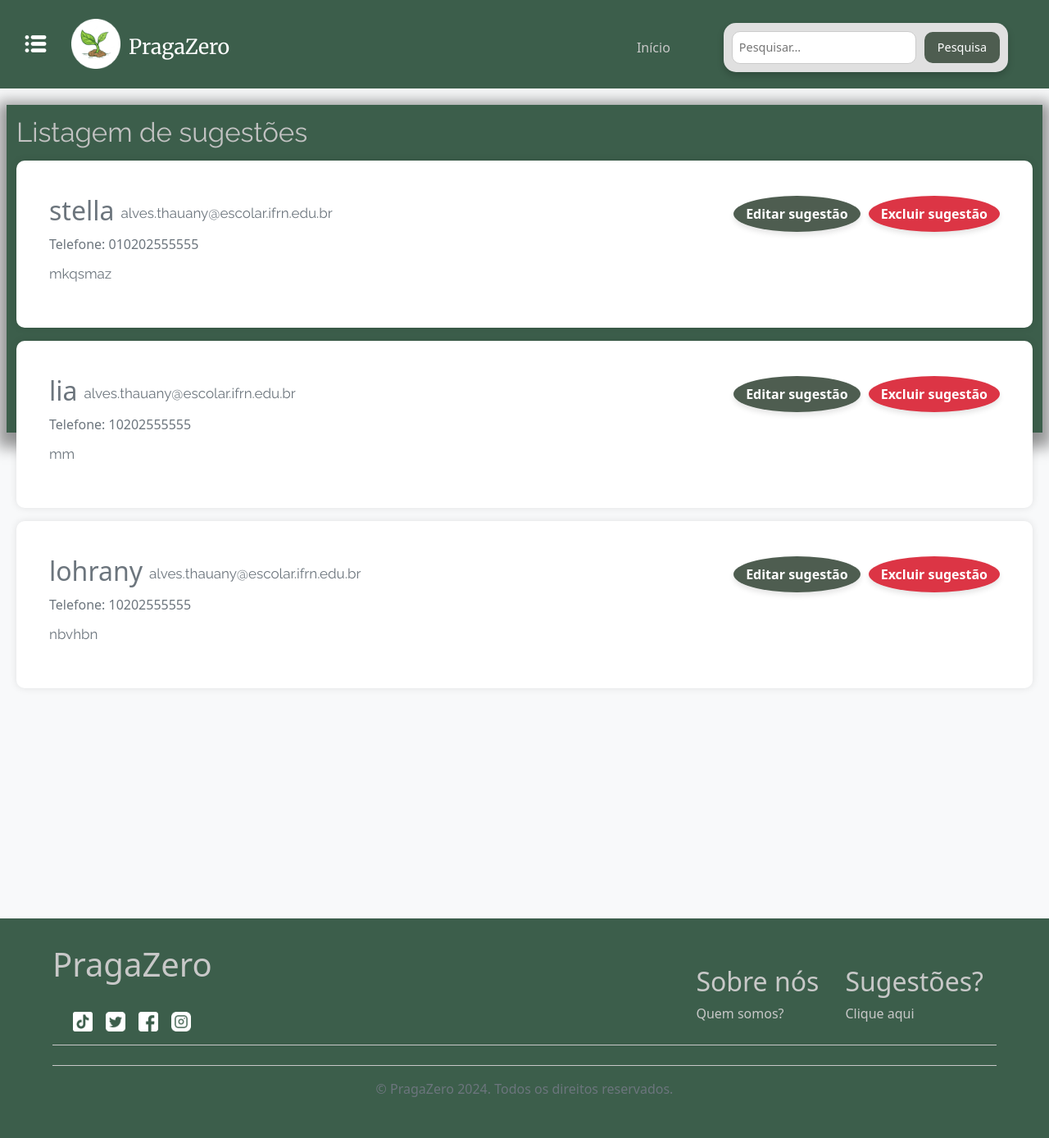
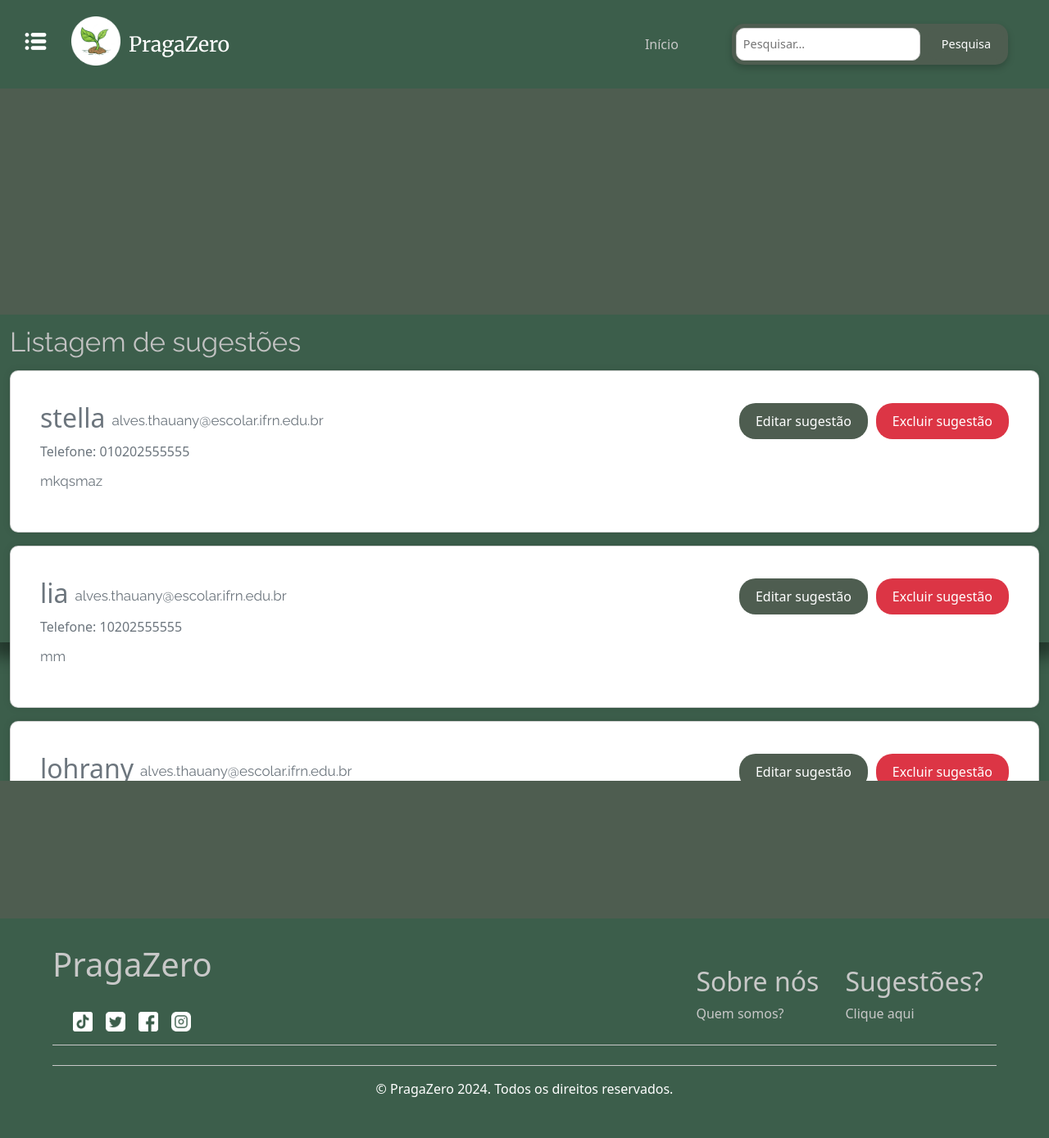
Before and after one commit to xstellas2/rascunhotcc, a Django app: page /listagem_sugestoes/ in a window 1280 px wide. Shown: the whole page at 82% size. Run offline with Django 5.2, Linux system fonts and the light colour scheme; data comes from the database, SQL or seed files in the repository; both versions use the stored data as it was after the commit.

Commit message:
Atualizações 3008

```diff
--- a/agro/templates/listagem_sugestoes.html
+++ b/agro/templates/listagem_sugestoes.html
@@ -7,6 +7,10 @@
 <link rel="stylesheet" href="{% static 'css/style.css' %}" />
 
 <div class="d-flex flex-column" style="min-height: 100vh;">
+    <header class="container-fluid text-white" style="background-color: #4e5d50;">
+        <!-- Conteúdo do header -->
+    </header>
+
     <main class="container-fluid flex-grow-1">
         <section class="row">
             <div class="col">
@@ -76,5 +80,8 @@
         </section>
     </main>
 
+    <footer class="container-fluid text-white" style="background-color: #4e5d50;">
+        <!-- Conteúdo do footer -->
+    </footer>
 </div>
 {% endblock %}
--- a/static/css/style.css
+++ b/static/css/style.css
@@ -346,12 +351,12 @@
 .search-bar-form {
     display: flex;
     align-items: center;
-    background-color: #e0e0e0;
+    background-color: #4e5d50; /* Verde */
     border-radius: 15px;
-    padding: 10px;
+    padding: 5px; /* Reduzido */
     box-shadow: 0 4px 8px rgba(0, 0, 0, 0.2);
     max-width: 400px;
-    margin: 20px 50px;
+    margin: 10px 50px; /* Reduzido */
 }
 
 .search-bar-form input[type="text"] {
@@ -381,88 +386,14 @@
 
 /* Estilos para o container principal */
 .container-fluid {
-    padding: 20px;
-    background-color: #f8f9fa; /* Cor de fundo leve para destacar as cards */
+    background-color: #3C5E4B; /* Cor verde */
+    flex-grow: 1;
+    overflow-y: auto;
 }
 
-/* Estilos para as cards */
+/* Estilos para os cards */
 .card {
-    border: none;
-    border-radius: 10px;
-    box-shadow: 0 4px 6px rgba(0, 0, 0, 0.1);
-}
-
-.card-body {
-    padding: 20px;
-    background-color: #ffffff; /* Fundo branco para contraste com o texto */
-    border-radius: 10px;
-}
-
-/* Títulos e textos */
-h1, h2 {
-    color: #343a40; /* Cinza escuro para títulos */
-}
-
-p, span {
-    color: #6c757d; /* Cinza médio para texto */
-}
-
-/* Estilo para os botões */
-.links .br-button.circle {
-    border-radius: 50%;
-    padding: 10px 15px;
-    margin-left: 10px;
-    font-weight: bold;
-    color: #ffffff; /* Cor do texto */
-    text-decoration: none;
-    display: inline-block;
-    transition: background-color 0.3s ease, transform 0.2s;
-    box-shadow: 0 4px 6px rgba(0, 0, 0, 0.1); /* Sombra para destacar */
-}
-
-/* Cor para o botão de editar */
-.links .edit-button {
-    background-color: #4e5d50 /* Verde */
-}
-
-/* Cor para o botão de excluir */
-.links .delete-button {
-    background-color: #dc3545; /* Vermelho */
-}
-
-/* Efeito ao passar o mouse sobre os botões */
-.links .br-button.circle:hover {
-    opacity: 0.9;
-    transform: scale(1.05); /* Leve aumento para destaque */
-}
-
-/* Estilos para o modal */
-.modal-content {
-    border-radius: 10px;
-}
-
-.modal-header, .modal-footer {
-    border: none;
-}
-.d-flex {
-    display: flex;
-}
-
-.flex-column {
-    flex-direction: column;
-}
-
-.flex-grow-1 {
-    flex-grow: 1;
-}
-
-.container-fluid {
-    flex-grow: 1;
-    overflow-y: auto; /* Adicionado para permitir rolagem */
-    padding-bottom: 10px; /* Adicionado para espaço no final antes do footer */
-}
-.card {
-    background-color: #fff;
+    background-color: #ffffff;
     border-radius: 10px;
     box-shadow: 0 0 10px rgba(0, 0, 0, 0.1);
     margin-bottom: 20px;
@@ -474,9 +405,41 @@
     flex-direction: column;
 }
 
+/* Títulos e textos */
+h1, h2 {
+    color: #ffffff; /* Títulos em branco */
+}
+
+p, span {
+    color: #ffffff; /* Texto em branco */
+}
+
+/* Botões de ações */
 .links .br-button {
     border-radius: 20px;
     padding: 10px 20px;
     color: white;
     margin-left: 10px;
 }
+
+.links .edit-button {
+    background-color: #4e5d50; /* Verde */
+}
+
+.links .delete-button {
+    background-color: #dc3545; /* Vermelho */
+}
+
+.links .br-button.circle:hover {
+    opacity: 0.9;
+    transform: scale(1.05);
+}
+
+/* Estilos para o modal */
+.modal-content {
+    border-radius: 10px;
+}
+
+.modal-header, .modal-footer {
+    border: none;
+}
```
Also changed, not shown: other parts of static/css/style.css (+19 -14 lines), db.sqlite3.
